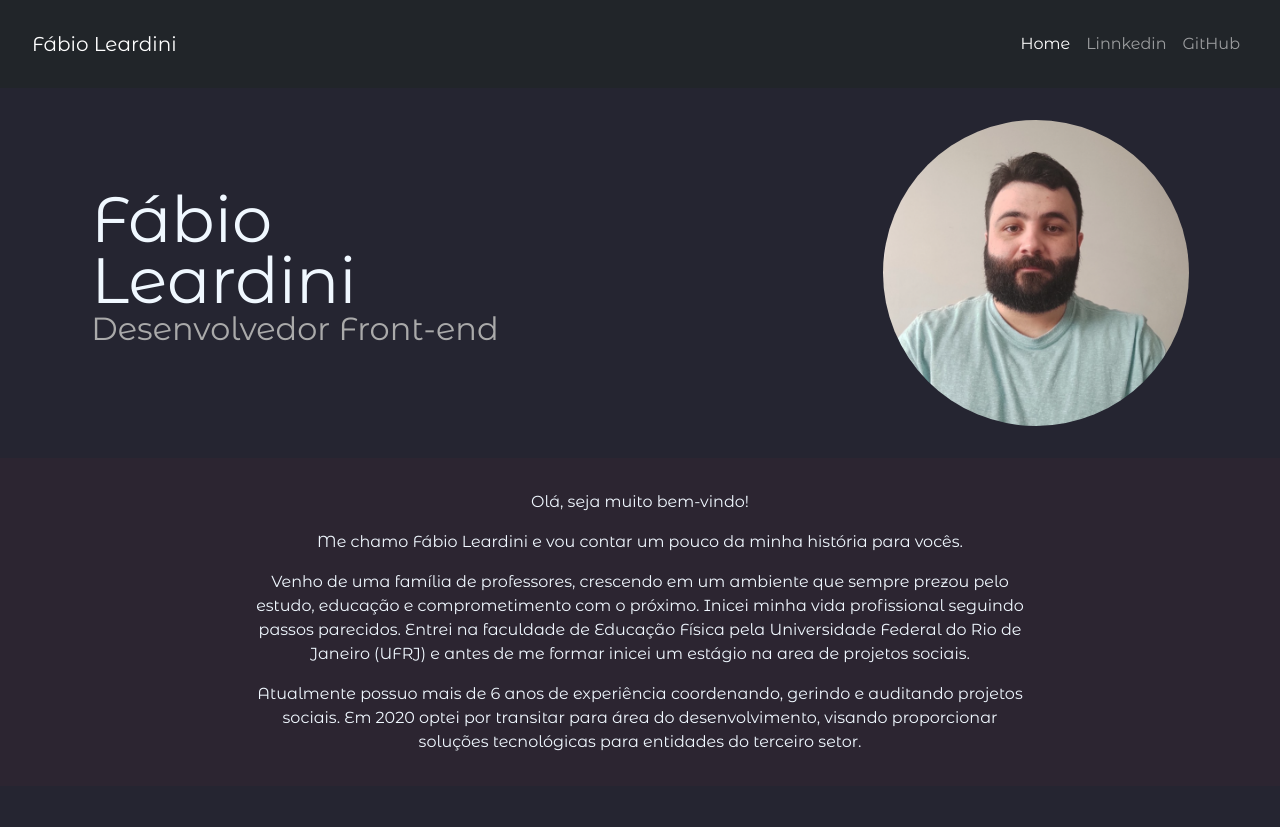
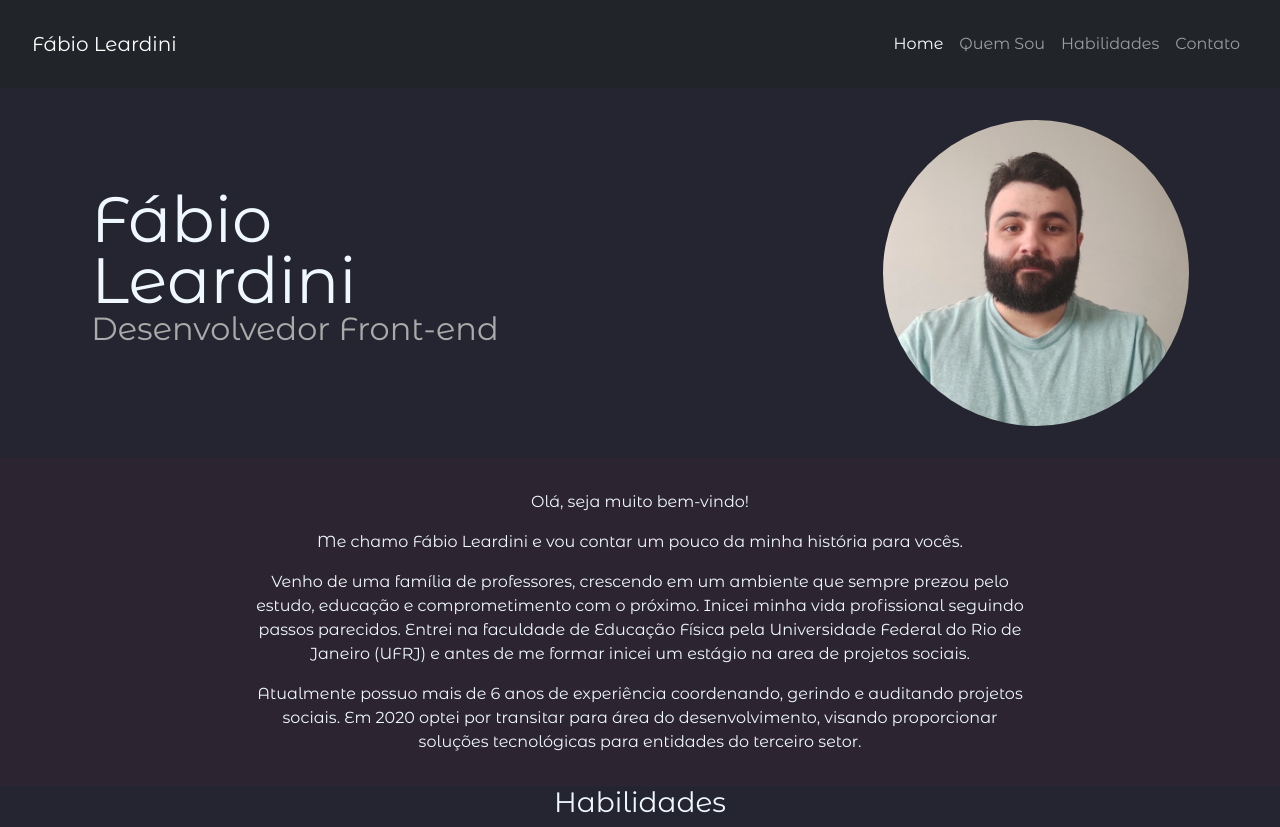
Before and after one commit to leardinifabio/Personal-Page, a plain HTML site: page index.html in a window 1280 px wide. Before the commit the page ends 800 px from the top, so only its background shows below. Drawn offline with nearby package versions, Linux system fonts and the light colour scheme.

Commit message:
add habilidades v1

```diff
--- a/css/styles.css
+++ b/css/styles.css
@@ -21,6 +21,10 @@ body {
     margin: 0;
     padding: 0;
 
+}
+
+.nav-link {
+    text-transform: capitalize;
 }
 
 .navbar-toggler,
@@ -72,6 +76,10 @@ h1 {
 
 h2 {
     color: #aaaaaa;
+}
+
+h3 {
+    color: aliceblue;
 }
 
 #containerhead {
--- a/index.html
+++ b/index.html
@@ -32,8 +32,9 @@
         <div class="collapse navbar-collapse justify-content-end" id="navbarNavAltMarkup">
           <div class="navbar-nav">
             <a class="nav-link active" aria-current="page" href="index.html">Home</a>
-            <a class="nav-link" href="https://www.linkedin.com/in/fabioleardini/">Linnkedin</a>
-            <a class="nav-link" href="https://github.com/leardinifabio">GitHub</a>
+            <a class="nav-link" href="">Quem sou</a>
+            <a class="nav-link" href="https://github.com/leardinifabio">Habilidades</a>
+            <a class="nav-link" href="">Contato</a>
           </div>
         </div>
       </div>
@@ -62,6 +63,9 @@
           Em 2020 optei por transitar para área do desenvolvimento, visando proporcionar soluções tecnológicas para
           entidades do terceiro setor.</p>
       </div>
+    </div>
+    <div class="container-habilidades">
+      <h3>Habilidades</h3>
 
     </div>
   </main>
```
